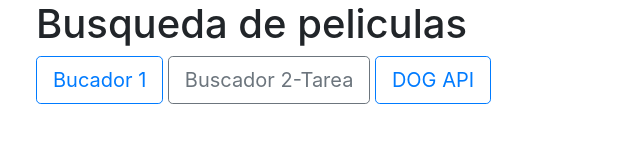
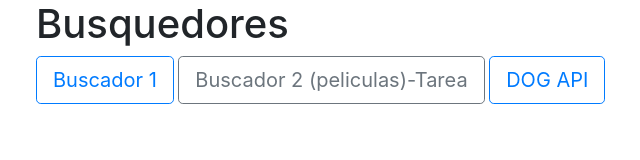
Before and after one commit to abxkarina/archivos-frontend, a plain HTML site: page practica/index.html in a window 1280 px wide. Shown: the whole page, without its empty margins (49-689 px from the left). Drawn offline with Linux system fonts and the light colour scheme.

Commit message:
Se actualizo archivo

```diff
--- a/practica/index.html
+++ b/practica/index.html
@@ -13,11 +13,11 @@
     <div class="container">
         <div class="row">
           <div class="col-md-12">
-            <h1>Busqueda de peliculas</h1>
+            <h1>Busquedores</h1>
 
-            <a href="buscador1.html" class="btn btn-outline-primary btn-lg">Bucador 1</a>
+            <a href="buscador1.html" class="btn btn-outline-primary btn-lg">Buscador 1</a>
 
-             <a href="buscador2.html" class="btn btn-outline-secondary btn-lg ">Buscador 2-Tarea</a>
+             <a href="buscador2.html" class="btn btn-outline-secondary btn-lg ">Buscador 2 (peliculas)-Tarea</a>
              <a href="fotografias.html" class="btn btn-outline-primary btn-lg ">DOG API</a>
           </div>
 </body>
```
